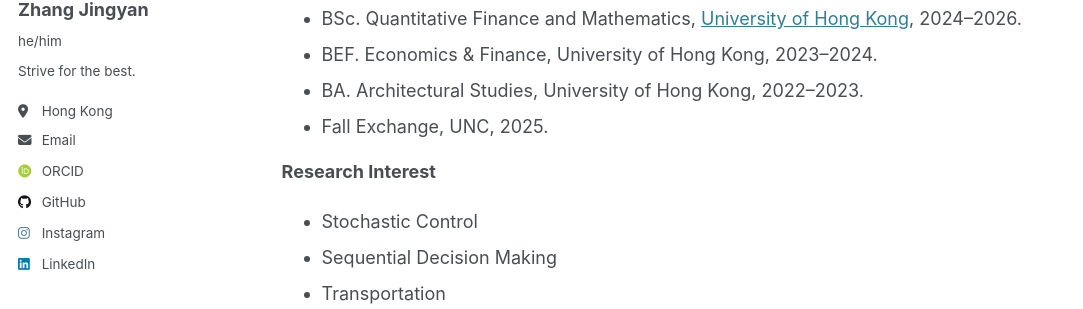
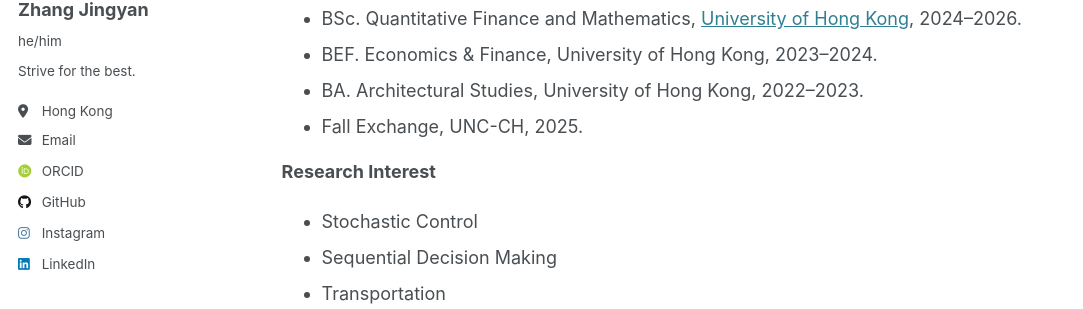
Before and after one commit to zjy-Felix/Felix, a Jekyll site: the page built from _pages/about.md, in a window 1280 px wide and 1387 px high. Shown: the part 318-627 px from the top of the window, without its empty margins (0-1083 px from the left). Built offline with Jekyll 4.4.1, drawn with Linux system fonts in a browser that asks for light colours; some web fonts are replaced.

```diff
--- a/_pages/about.md
+++ b/_pages/about.md
@@ -12,7 +12,7 @@ I am eager to connect real-world phenomena with mathematical models, aiming to d
 - BSc. Quantitative Finance and Mathematics, [University of Hong Kong](https://www.hku.hk/), 2024--2026.
 - BEF. Economics & Finance, University of Hong Kong, 2023--2024.
 - BA. Architectural Studies, University of Hong Kong, 2022--2023.
-- Fall Exchange, UNC, 2025.
+- Fall Exchange, UNC-CH, 2025.
 
 **Research Interest**
 - Stochastic Control
```
